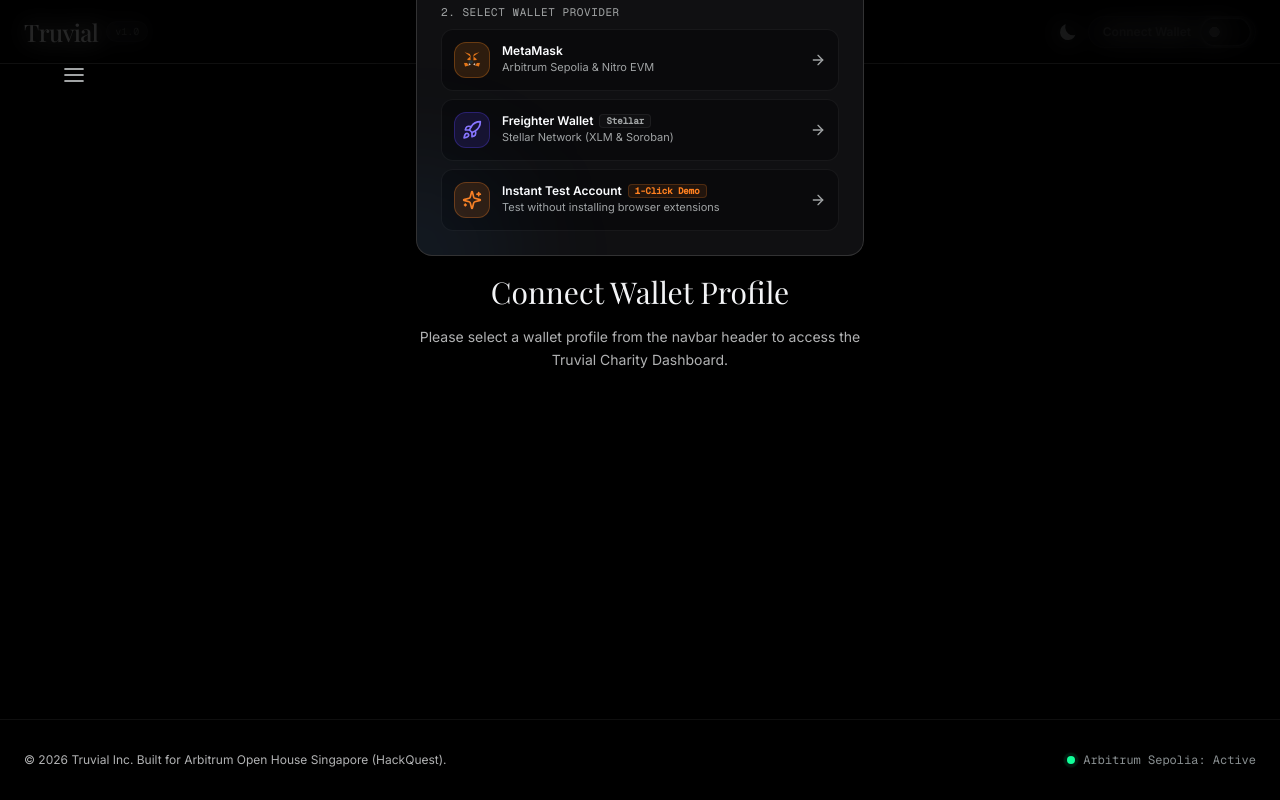
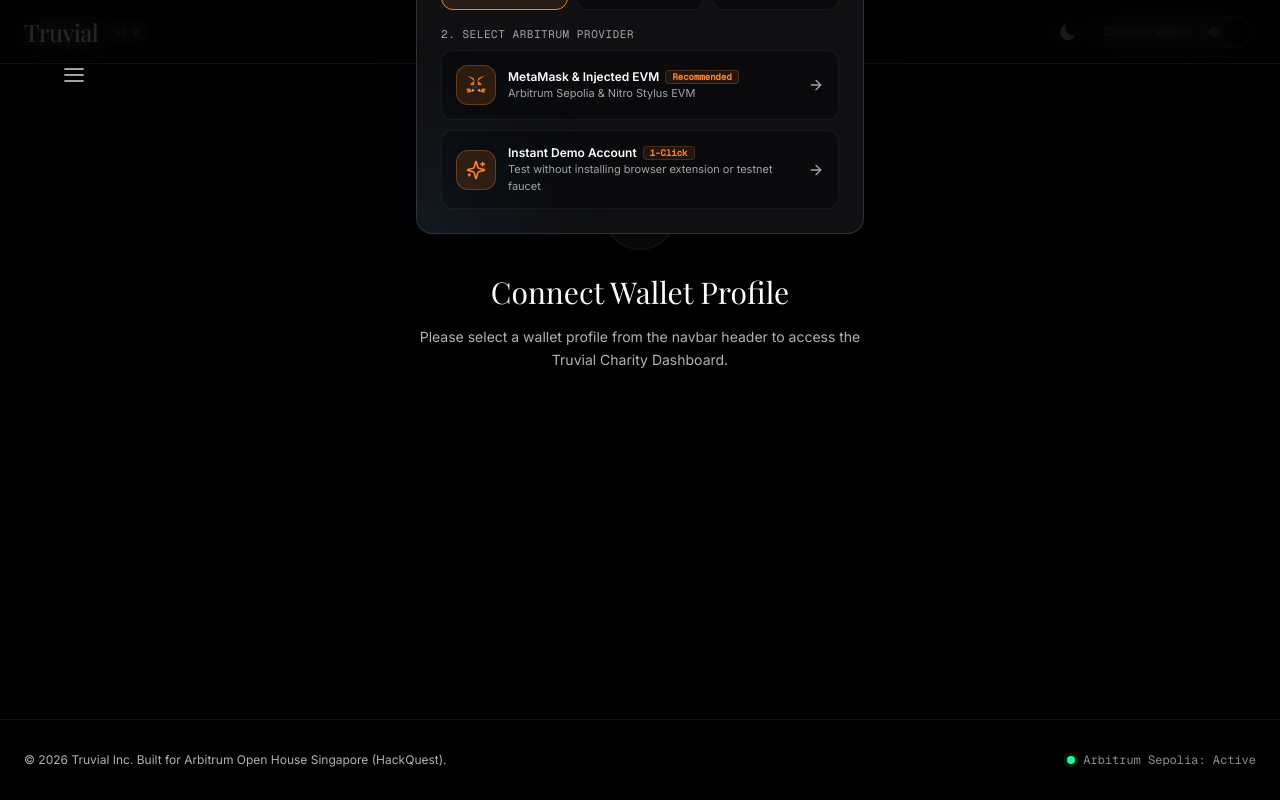
Before and after one commit to drishyam27/Truvial, a Next.js app in the folder frontend/: page /dashboard in a window 1280 px wide. Both pictures are taken after a click on the switch 1225 px from the left and 31 px from the top of the page. Built offline with nearby package versions, Linux system fonts and the light colour scheme; a web font is replaced by a local one; what wagmi would draw is missing.

Commit message:
refactor(wallet): streamline wallet modal strictly to Arbitrum EVM and 1-click test profiles

```diff
--- a/frontend/package.json
+++ b/frontend/package.json
@@ -10,7 +10,6 @@
     "test": "vitest run"
   },
   "dependencies": {
-    "@stellar/freighter-api": "^6.0.1",
     "@tanstack/react-query": "^5.28.9",
     "lucide-react": "^0.363.0",
     "next": "16.2.10",
--- a/frontend/src/components/WalletModal.tsx
+++ b/frontend/src/components/WalletModal.tsx
@@ -1,9 +1,9 @@
 'use client';
 
 import React, { useState, useEffect } from 'react';
-import { useWalletStore, WalletNetwork, WalletType } from '../state/wallet';
+import { useWalletStore, WalletType } from '../state/wallet';
 import { ArbitrumService } from '../services/arbitrum';
-import { X, Check, Copy, ExternalLink, Shield, Award, User, Sparkles, LogOut, ArrowRight, Loader2, AlertCircle } from 'lucide-react';
+import { X, Check, Copy, Shield, Award, User, Sparkles, LogOut, ArrowRight, Loader2, AlertCircle } from 'lucide-react';
 
 interface WalletModalProps {
   isOpen: boolean;
@@ -27,21 +27,11 @@
   const [connectingType, setConnectingType] = useState<string | null>(null);
   const [errorMessage, setErrorMessage] = useState<string | null>(null);
   const [copied, setCopied] = useState(false);
-  const [hasFreighterInstalled, setHasFreighterInstalled] = useState(false);
   const [hasMetaMaskInstalled, setHasMetaMaskInstalled] = useState(false);
 
   useEffect(() => {
     if (typeof window !== 'undefined') {
       setHasMetaMaskInstalled(!!(window as any).ethereum);
-      setHasFreighterInstalled(!!(window as any).freighter);
-
-      // Async check for freighter
-      import('@stellar/freighter-api')
-        .then((f) => f.isConnected())
-        .then((status) => {
-          if (status?.isConnected) setHasFreighterInstalled(true);
-        })
-        .catch(() => {});
     }
   }, [isOpen]);
 
@@ -51,9 +41,7 @@
     setErrorMessage(null);
     setConnectingType(type);
     try {
-      if (type === 'freighter') {
-        await ArbitrumService.connectFreighter(selectedRole);
-      } else if (type === 'metamask') {
+      if (type === 'metamask') {
         await ArbitrumService.connectMetaMask(selectedRole);
       } else {
         await ArbitrumService.connectSimulated(selectedRole);
@@ -89,12 +77,12 @@
         <div className="flex items-center justify-between pb-4 border-b border-hairline">
           <div>
             <h3 className="font-serif text-lg font-semibold text-ink">
-              {isConnected ? 'Wallet Connected' : 'Connect Wallet'}
+              {isConnected ? 'Wallet Connected' : 'Connect to Arbitrum'}
             </h3>
             <p className="font-sans text-xs text-mute mt-0.5">
               {isConnected
                 ? 'Manage active account, role & network'
-                : 'Select your preferred Web3 provider or role'
+                : 'Select your preferred Arbitrum provider or demo role'
               }
             </p>
           </div>
@@ -112,19 +100,6 @@
             <AlertCircle className="h-4 w-4 shrink-0 mt-0.5" />
             <div className="flex-1">
               <span>{errorMessage}</span>
-              {errorMessage.includes('freighter.app') && (
-                <div className="mt-1.5">
-                  <a
-                    href="https://www.freighter.app/"
-                    target="_blank"
-                    rel="noreferrer"
-                    className="inline-flex items-center space-x-1 font-semibold underline hover:text-ink"
-                  >
-                    <span>Download Freighter Extension</span>
-                    <ExternalLink className="h-3 w-3" />
-                  </a>
-                </div>
-              )}
             </div>
           </div>
         )}
@@ -136,12 +111,12 @@
             <div className="p-4 rounded-xl bg-surface-card border border-hairline space-y-3">
               <div className="flex items-center justify-between">
                 <span className="font-mono text-[11px] uppercase tracking-wider text-mute">
-                  Active Account
+                  Active EVM Account
                 </span>
                 <span className="inline-flex items-center space-x-1.5 px-2 py-0.5 rounded-full text-[10px] font-semibold bg-accent-green/10 text-accent-green border border-accent-green/20">
                   <span className="h-1.5 w-1.5 rounded-full bg-accent-green animate-pulse" />
                   <span>
-                    {walletType === 'freighter' ? 'Freighter (Stellar)' : walletType === 'metamask' ? 'MetaMask (EVM)' : 'Demo Profile'}
+                    {walletType === 'metamask' ? 'MetaMask (Injected)' : 'Demo Profile'}
                   </span>
                 </span>
               </div>
@@ -240,7 +215,7 @@
                 <span className="text-[11px] font-mono uppercase tracking-wider text-mute">
                   1. Choose Initial Profile
                 </span>
-                <span className="text-[10px] text-mute">Configures test permissions</span>
+                <span className="text-[10px] text-mute">Role permissions</span>
               </div>
               <div className="grid grid-cols-3 gap-2">
                 <button
@@ -283,21 +258,21 @@
             <div>
               <div className="flex items-center justify-between mb-2">
                 <span className="text-[11px] font-mono uppercase tracking-wider text-mute">
-                  2. Select Wallet Provider
+                  2. Select Arbitrum Provider
                 </span>
               </div>
 
-              <div className="space-y-2">
+              <div className="space-y-2.5">
                 {/* MetaMask / EVM */}
                 <button
                   onClick={() => handleConnect('metamask')}
                   disabled={connectingType !== null}
-                  className="w-full flex items-center justify-between p-3 rounded-xl border border-hairline bg-surface-card hover:bg-surface-elevated hover:border-hairline-strong text-left transition-all group"
+                  className="w-full flex items-center justify-between p-3.5 rounded-xl border border-hairline bg-surface-card hover:bg-surface-elevated hover:border-hairline-strong text-left transition-all group"
                 >
                   <div className="flex items-center space-x-3">
-                    <div className="h-9 w-9 rounded-xl bg-[#F6851B]/15 border border-[#F6851B]/30 flex items-center justify-center shrink-0">
+                    <div className="h-10 w-10 rounded-xl bg-[#F6851B]/15 border border-[#F6851B]/30 flex items-center justify-center shrink-0">
                       {/* MetaMask Fox SVG */}
-                      <svg className="h-5 w-5" viewBox="0 0 318.6 318.6" fill="none">
+                      <svg className="h-6 w-6" viewBox="0 0 318.6 318.6" fill="none">
                         <path d="M274.1 35.5l-99.5 73.9L193 65.4z" fill="#E2761B" stroke="#E2761B" strokeLinecap="round" strokeLinejoin="round"/>
                         <path d="M44.4 35.5l98.7 74.6-18.4-44.7z" fill="#E4761B" stroke="#E4761B" strokeLinecap="round" strokeLinejoin="round"/>
                         <path d="M238.3 206.8l-26.6 40.9 57.6 15.8 16.5-56z" fill="#E4761B" stroke="#E4761B" strokeLinecap="round" strokeLinejoin="round"/>
@@ -311,15 +286,19 @@
                     </div>
                     <div>
                       <div className="font-sans text-xs font-semibold text-ink group-hover:text-accent-orange transition-colors flex items-center space-x-1.5">
-                        <span>MetaMask</span>
-                        {hasMetaMaskInstalled && (
+                        <span>MetaMask & Injected EVM</span>
+                        {hasMetaMaskInstalled ? (
                           <span className="text-[9px] font-mono px-1.5 py-0.2 rounded bg-accent-green/10 text-accent-green border border-accent-green/20">
                             Detected
+                          </span>
+                        ) : (
+                          <span className="text-[9px] font-mono px-1.5 py-0.2 rounded bg-accent-orange/10 text-accent-orange border border-accent-orange/20">
+                            Recommended
                           </span>
                         )}
                       </div>
                       <div className="font-sans text-[11px] text-mute">
-                        Arbitrum Sepolia & Nitro EVM
+                        Arbitrum Sepolia & Nitro Stylus EVM
                       </div>
                     </div>
                   </div>
@@ -331,67 +310,25 @@
                   )}
                 </button>
 
-                {/* Freighter Wallet (Stellar) */}
-                <button
-                  onClick={() => handleConnect('freighter')}
-                  disabled={connectingType !== null}
-                  className="w-full flex items-center justify-between p-3 rounded-xl border border-hairline bg-surface-card hover:bg-surface-elevated hover:border-hairline-strong text-left transition-all group"
-                >
-                  <div className="flex items-center space-x-3">
-                    <div className="h-9 w-9 rounded-xl bg-[#5C42FF]/15 border border-[#5C42FF]/30 flex items-center justify-center shrink-0">
-                      {/* Freighter Rocket / Stellar SVG */}
-                      <svg className="h-5 w-5 text-[#8875FF]" viewBox="0 0 24 24" fill="none" stroke="currentColor" strokeWidth="2" strokeLinecap="round" strokeLinejoin="round">
-                        <path d="M4.5 16.5c-1.5 1.26-2 5-2 5s3.74-.5 5-2c.71-.84.7-2.13-.09-2.91a2.18 2.18 0 0 0-2.91-.09z"/>
-                        <path d="m12 15-3-3a22 22 0 0 1 2-3.95A12.88 12.88 0 0 1 22 2c0 2.72-.78 7.5-6 11a22.35 22.35 0 0 1-4 2z"/>
-                        <path d="M9 12H4s.55-3.03 2-4c1.62-1.08 5 0 5 0"/>
-                        <path d="M12 15v5s3.03-.55 4-2c1.08-1.62 0-5 0-5"/>
-                      </svg>
-                    </div>
-                    <div>
-                      <div className="font-sans text-xs font-semibold text-ink group-hover:text-[#8875FF] transition-colors flex items-center space-x-1.5">
-                        <span>Freighter Wallet</span>
-                        {hasFreighterInstalled ? (
-                          <span className="text-[9px] font-mono px-1.5 py-0.2 rounded bg-accent-green/10 text-accent-green border border-accent-green/20">
-                            Detected
-                          </span>
-                        ) : (
-                          <span className="text-[9px] font-mono px-1.5 py-0.2 rounded bg-surface-elevated text-mute border border-hairline">
-                            Stellar
-                          </span>
-                        )}
-                      </div>
-                      <div className="font-sans text-[11px] text-mute">
-                        Stellar Network (XLM & Soroban)
-                      </div>
-                    </div>
-                  </div>
-
-                  {connectingType === 'freighter' ? (
-                    <Loader2 className="h-4 w-4 animate-spin text-[#8875FF]" />
-                  ) : (
-                    <ArrowRight className="h-4 w-4 text-mute group-hover:text-ink group-hover:translate-x-0.5 transition-all" />
-                  )}
-                </button>
-
                 {/* Simulated Profile (Instant Demo) */}
                 <button
                   onClick={() => handleConnect('simulated')}
                   disabled={connectingType !== null}
-                  className="w-full flex items-center justify-between p-3 rounded-xl border border-hairline bg-surface-card hover:bg-surface-elevated hover:border-hairline-strong text-left transition-all group"
+                  className="w-full flex items-center justify-between p-3.5 rounded-xl border border-hairline bg-surface-card hover:bg-surface-elevated hover:border-hairline-strong text-left transition-all group"
                 >
                   <div className="flex items-center space-x-3">
-                    <div className="h-9 w-9 rounded-xl bg-accent-orange/15 border border-accent-orange/30 flex items-center justify-center shrink-0">
+                    <div className="h-10 w-10 rounded-xl bg-accent-orange/15 border border-accent-orange/30 flex items-center justify-center shrink-0">
                       <Sparkles className="h-5 w-5 text-accent-orange" />
                     </div>
                     <div>
                       <div className="font-sans text-xs font-semibold text-ink group-hover:text-accent-orange transition-colors flex items-center space-x-1.5">
-                        <span>Instant Test Account</span>
+                        <span>Instant Demo Account</span>
                         <span className="text-[9px] font-mono px-1.5 py-0.2 rounded bg-accent-orange/10 text-accent-orange border border-accent-orange/20">
-                          1-Click Demo
+                          1-Click
                         </span>
                       </div>
                       <div className="font-sans text-[11px] text-mute">
-                        Test without installing browser extensions
+                        Test without installing browser extension or testnet faucet
                       </div>
                     </div>
                   </div>
--- a/frontend/src/services/arbitrum.ts
+++ b/frontend/src/services/arbitrum.ts
@@ -64,52 +64,6 @@
     }
   }
 
-  // Connects via Freighter Wallet (Stellar Network)
-  static async connectFreighter(role: 'admin' | 'donor' | 'beneficiary' = 'donor'): Promise<string> {
-    if (typeof window === 'undefined') {
-      throw new Error('Freighter wallet can only be connected in browser environments.');
-    }
-
-    try {
-      const { isConnected, requestAccess, getAddress } = await import('@stellar/freighter-api');
-
-      const conn = await isConnected();
-      const hasFreighter = conn?.isConnected || !!(window as any).freighter;
-
-      if (!hasFreighter) {
-        throw new Error('Freighter wallet extension is not installed. Please install it from https://www.freighter.app/');
-      }
-
-      const accessResult = await requestAccess();
-      let stellarAddress = accessResult?.address;
-
-      if (!stellarAddress && accessResult?.error) {
-        throw new Error(typeof accessResult.error === 'string' ? accessResult.error : 'Freighter connection was rejected.');
-      }
-
-      if (!stellarAddress) {
-        const addrRes = await getAddress();
-        stellarAddress = addrRes?.address;
-      }
-
-      if (!stellarAddress) {
-        throw new Error('Failed to retrieve account from Freighter. Please ensure your wallet is unlocked.');
-      }
-
-      useWalletStore.getState().connect(
-        stellarAddress,
-        role,
-        'freighter',
-        WalletNetwork.STELLAR_TESTNET,
-        'XLM'
-      );
-      return stellarAddress;
-    } catch (err: any) {
-      console.error('Freighter connection error:', err);
-      throw new Error(err?.message || 'Freighter connection failed. Make sure the extension is unlocked.');
-    }
-  }
-
   // Connects via Simulated Test Profile for instant demo
   static async connectSimulated(role: 'admin' | 'donor' | 'beneficiary' = 'donor'): Promise<string> {
     const mockProfiles: Record<'admin' | 'donor' | 'beneficiary', string> = {
@@ -127,11 +81,8 @@
   // Connects wallet: attempts preferred method or falls back intelligently
   static async connectWallet(
     role: 'admin' | 'donor' | 'beneficiary' = 'donor',
-    preferredType?: 'metamask' | 'freighter' | 'simulated'
+    preferredType?: 'metamask' | 'simulated'
   ): Promise<string> {
-    if (preferredType === 'freighter') {
-      return this.connectFreighter(role);
-    }
     if (preferredType === 'metamask') {
       return this.connectMetaMask(role);
     }
@@ -139,7 +90,7 @@
       return this.connectSimulated(role);
     }
 
-    // Default fallback logic: try MetaMask if available, else Freighter, else Simulated
+    // Default fallback logic: try MetaMask if available, else Simulated
     if (typeof window !== 'undefined' && (window as any).ethereum) {
       try {
         return await this.connectMetaMask(role);
@@ -156,18 +107,16 @@
     useWalletStore.getState().disconnect();
   }
 
-  // Donate to Treasury
+  // Donate USDC to Stylus Treasury on Arbitrum Sepolia
   static async donate(amount: number): Promise<string> {
     const state = useWalletStore.getState();
     const donor = state.publicKey;
     if (!donor) throw new Error('Wallet not connected. Connect your wallet to donate.');
 
-    const currency = state.currency || (state.walletType === 'freighter' ? 'XLM' : 'USDC');
-    const netLabel = state.walletType === 'freighter' ? 'Stellar' : 'Arbitrum Stylus';
     const txId = 'tx_' + Math.random().toString(36).substring(7);
     useTxStore.getState().addTransaction({
       id: txId,
-      title: `Donate ${amount} ${currency} (${netLabel})`,
+      title: `Donate ${amount} USDC (Arbitrum Stylus)`,
       status: 'pending',
       amount: amount.toString()
     });
--- a/frontend/src/state/wallet.ts
+++ b/frontend/src/state/wallet.ts
@@ -3,11 +3,10 @@
 export enum WalletNetwork {
   ARBITRUM_SEPOLIA = 'Arbitrum Sepolia (421614)',
   ARBITRUM_ONE = 'Arbitrum One (42161)',
-  LOCAL_NITRO = 'Arbitrum Nitro Local (8547)',
-  STELLAR_TESTNET = 'Stellar Testnet'
+  LOCAL_NITRO = 'Arbitrum Nitro Local (8547)'
 }
 
-export type WalletType = 'metamask' | 'freighter' | 'simulated' | 'none';
+export type WalletType = 'metamask' | 'simulated' | 'none';
 
 export interface WalletState {
   publicKey: string | null;
@@ -41,13 +40,13 @@
   walletType: 'none',
   userRole: 'none',
 
-  connect: (publicKey, role = 'donor', walletType = 'simulated', network = WalletNetwork.ARBITRUM_SEPOLIA, currency) => set({
+  connect: (publicKey, role = 'donor', walletType = 'simulated', network = WalletNetwork.ARBITRUM_SEPOLIA, currency = 'USDC') => set({
     publicKey,
     isConnected: true,
     userRole: role,
     walletType,
     network,
-    currency: currency || (walletType === 'freighter' ? 'XLM' : 'USDC'),
+    currency,
     balance: role === 'admin' ? '12,500.00' : role === 'donor' ? '1,250.00' : '250.00'
   }),
   disconnect: () => set({
```
Also changed, not shown: 1 other file (tests, documents, lock files or other folders).
